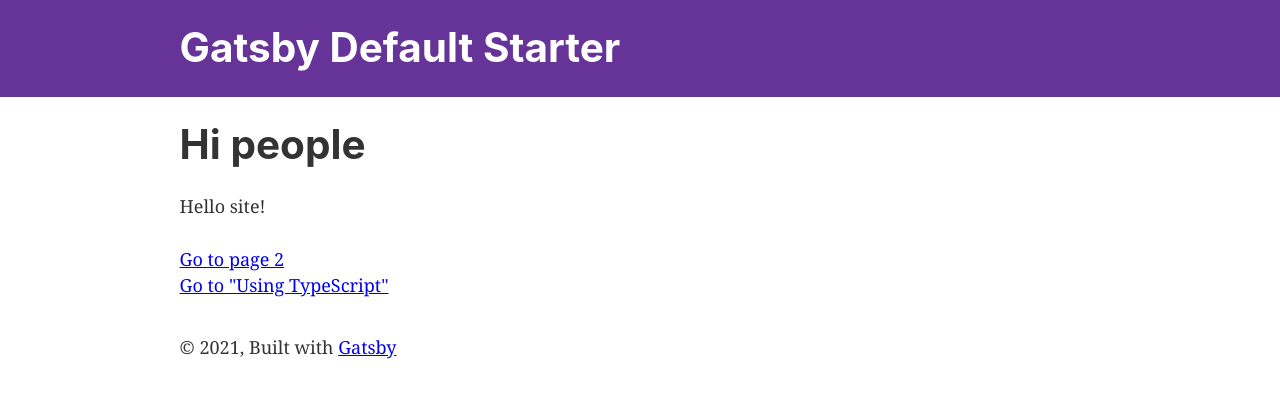
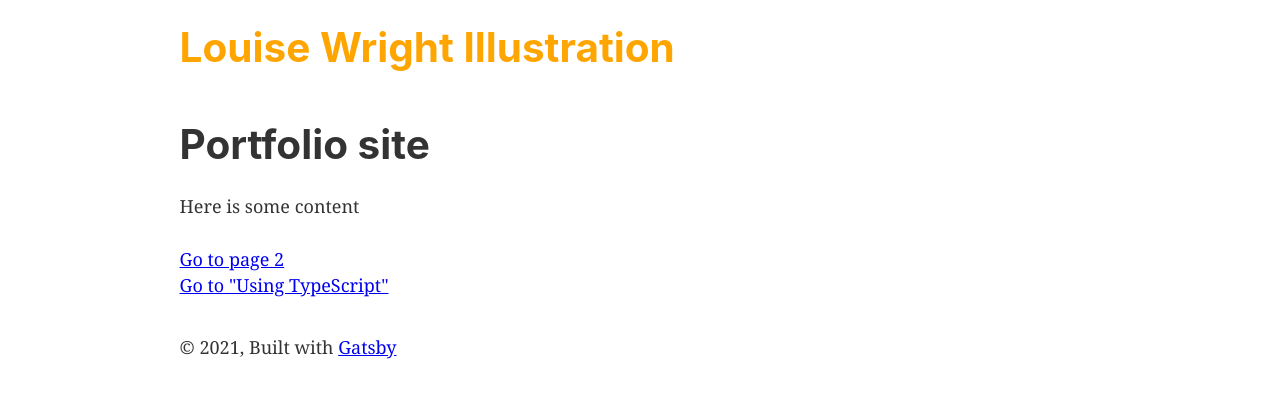
Before and after one commit to louillustrator/illustration-portfolio, a Gatsby site: page / in a window 1280 px wide. Built offline with nearby package versions, Linux system fonts and the light colour scheme; Gatsby itself is replaced by a stand-in of ours.

Commit message:
having a look at gatsby site

```diff
--- a/gatsby-config.js
+++ b/gatsby-config.js
@@ -1,6 +1,6 @@
 module.exports = {
   siteMetadata: {
-    title: `Gatsby Default Starter`,
+    title: `Louise Wright Illustration`,
     description: `Kick off your next, great Gatsby project with this default starter. This barebones starter ships with the main Gatsby configuration files you might need.`,
     author: `@gatsbyjs`,
   },
--- a/src/components/header.js
+++ b/src/components/header.js
@@ -5,7 +5,7 @@ import React from "react"
 const Header = ({ siteTitle }) => (
   <header
     style={{
-      background: `rebeccapurple`,
+      background: ``,
       marginBottom: `1.45rem`,
     }}
   >
@@ -20,7 +20,7 @@ const Header = ({ siteTitle }) => (
         <Link
           to="/"
           style={{
-            color: `white`,
+            color: `orange`,
             textDecoration: `none`,
           }}
         >
--- a/src/pages/index.js
+++ b/src/pages/index.js
@@ -8,8 +8,8 @@ import SEO from "../components/seo"
 const IndexPage = () => (
   <Layout>
     <SEO title="Home" />
-    <h1>Hi people</h1>
-    <p>Hello site!</p>
+    <h1>Portfolio site</h1>
+    <p>Here is some content</p>
     <Link to="/page-2/">Go to page 2</Link> <br />
     <Link to="/using-typescript/">Go to "Using TypeScript"</Link>
   </Layout>
```
